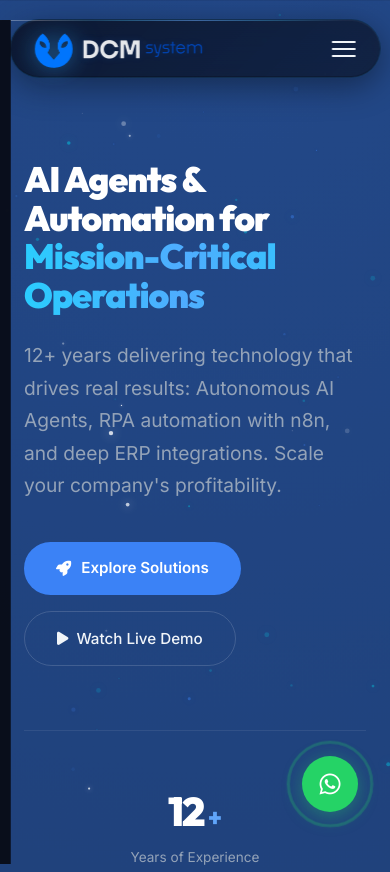
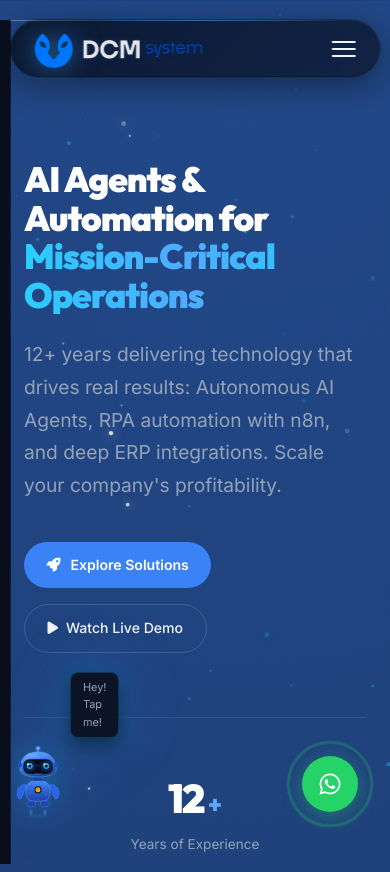
Before and after one commit to bitsapp/DCMWebSite, a website built with Vite: page index.html in a window 390 px wide. Shown: the top 872 px of the page. Built offline with nearby package versions, Linux system fonts and the light colour scheme; animation ran at ten frames a second.

Commit message:
fix: QA pass — robot móvil, responsive completo, bugs de ortografía
Robot:
- Habilitar robot en móvil (<768px) como FAB fixed bottom-left
- Versión móvil: breathing animation, blink, sección awareness, chat completo
- Refactorizar blink a startBlink() compartida desktop/mobile
- Skip GSAP bounce en mobile-mode para evitar saltos de layout
- Fix scroll con offset 110px en botones del chat del robot

Responsive:
- Mejorar 480px: hero/section titles, botones, cards, industries 2 cols
- Añadir padding-bottom en mobile para no solapar el robot FAB
- Ajustar service/project/industry cards en pantallas pequeñas

QA fixes:
- "Solicitar Informacion" → "Solicitar Información" (tilde faltante)
- "Cuentanos" → "Cuéntanos" en placeholder del formulario
- "Nucleo HR" → "Núcleo HR" en HTML y escenario terminal JS
- "Colombia y Canadá" → "Colombia, Las Vegas y Latinoamérica" en meta tags
- "Canadá" → "Las Vegas, EE.UU." en schema.org areaServed
- Actualizar FAQ schema con ubicación correcta

```diff
--- a/index.html
+++ b/index.html
@@ -46,7 +46,7 @@
     <meta property="og:url" content="https://dcmsystem.co/">
     <meta property="og:title" content="Agentes IA y Automatización para tu Empresa | DCM System">
     <meta property="og:description"
-        content="Automatiza el 80% de tus procesos con IA. Agentes inteligentes 24/7, RPA con n8n y software a medida. +12 años. +150 proyectos en Colombia y Canadá.">
+        content="Automatiza el 80% de tus procesos con IA. Agentes inteligentes 24/7, RPA con n8n y software a medida. +12 años. +150 proyectos en Colombia, Las Vegas y Latinoamérica.">
     <meta property="og:image" content="https://dcmsystem.co/og-image.png">
     <meta property="og:image:secure_url" content="https://dcmsystem.co/og-image.png">
     <meta property="og:image:type" content="image/png">
@@ -88,7 +88,7 @@
         "description": "Empresa B2B de tecnología con más de 12 años en Barranquilla, Colombia. Desarrollamos Agentes IA, automatización RPA, software industrial y soluciones enterprise para Utilities, Energía, Salud, Industria y Smart Cities.",
         "foundingDate": "2014",
         "numberOfEmployees": {"@type": "QuantitativeValue", "value": 20},
-        "areaServed": ["Colombia", "Latinoamérica", "Canadá"],
+        "areaServed": ["Colombia", "Latinoamérica", "Las Vegas, EE.UU."],
         "address": {
           "@type": "PostalAddress",
           "streetAddress": "Carrera 60 68 133",
@@ -153,7 +153,7 @@
           {
             "@type": "Question",
             "name": "¿Dónde está ubicado DCM System?",
-            "acceptedAnswer": {"@type": "Answer", "text": "DCM System SAS está ubicado en Barranquilla, Atlántico, Colombia. Operamos proyectos en Colombia, Canadá y otras regiones de Latinoamérica."}
+            "acceptedAnswer": {"@type": "Answer", "text": "DCM System SAS está ubicado en Barranquilla, Atlántico, Colombia. Operamos proyectos en Colombia, Las Vegas (EE.UU.) y otras regiones de Latinoamérica."}
           },
           {
             "@type": "Question",
@@ -445,7 +445,7 @@
                         <h3 class="service-detail-title" id="svc-detail-title"></h3>
                         <p class="service-detail-desc" id="svc-detail-desc"></p>
                         <ul class="service-detail-features" id="svc-detail-features"></ul>
-                        <a href="#contacto" class="btn-primary btn-sm" data-i18n="services.cta">Solicitar Informacion</a>
+                        <a href="#contacto" class="btn-primary btn-sm" data-i18n="services.cta">Solicitar Información</a>
                     </div>
                 </div>
             </section>
@@ -485,7 +485,7 @@
                         <div class="scenario-card" data-scenario="rrhh">
                             <i class="fa-solid fa-users-gear"></i>
                             <div>
-                                <h4 data-i18n="demo.hr.title">Nucleo HR</h4>
+                                <h4 data-i18n="demo.hr.title">Núcleo HR</h4>
                                 <p data-i18n="demo.hr.desc">Onboarding y soporte IT automatizado.</p>
                             </div>
                         </div>
@@ -896,7 +896,7 @@
                             </select>
                         </div>
                         <div class="form-group">
-                            <textarea name="message" rows="4" data-i18n-placeholder="contact.message" placeholder="Cuentanos tu reto..."></textarea>
+                            <textarea name="message" rows="4" data-i18n-placeholder="contact.message" placeholder="Cuéntanos tu reto..."></textarea>
                         </div>
                         <button type="submit" class="btn-primary btn-full">
                             <i class="fa-solid fa-paper-plane"></i>
@@ -1026,7 +1026,7 @@
                 ]
             },
             rrhh: {
-                name: 'Nucleo HR', nameEn: 'HR Core',
+                name: 'Núcleo HR', nameEn: 'HR Core',
                 status: 'Soporte Empleados Online', icon: 'fa-users-gear', color: '#f59e0b',
                 steps: [
                     { type: 'text', delay: 800, content: 'Hola. Soy la IA de RRHH. Para emitir tu certificado laboral bancario urgente, necesito validar tu cargo.' },
--- a/src/robot.js
+++ b/src/robot.js
@@ -220,7 +220,10 @@ let isMoving = false;
 
 // ===================== INIT =====================
 export function initRobot() {
-    if (window.innerWidth < 768) return;
+    if (window.innerWidth < 768) {
+        initMobileRobot();
+        return;
+    }
     createDOM();
     robotEl = document.getElementById('dcm-robot');
     if (!robotEl) return;
@@ -232,15 +235,68 @@ export function initRobot() {
 
     startPhysicsLoop();
     trackEyes();
+    startBlink();
     trackSections();
     setupChat();
 
     // Auto-greeting after 5s
     setTimeout(() => {
         if (!chatOpen) showTooltip(getLang() === 'en' ? 'Hey! Click me!' : 'Hey! Hazme click!');
-        // Little excited bounce
         gsap.to(robotEl, { y: '-=20', duration: 0.2, yoyo: true, repeat: 5, ease: 'sine.inOut' });
     }, 5000);
+}
+
+// ===================== MOBILE ROBOT (simplified — no physics) =====================
+function initMobileRobot() {
+    createDOM();
+    robotEl = document.getElementById('dcm-robot');
+    if (!robotEl) return;
+
+    // Fixed bottom-left, no top positioning (physics driven)
+    robotEl.classList.add('mobile-mode');
+
+    // Gentle idle breathing animation only
+    gsap.to(robotEl, {
+        y: -6, duration: 1.8, yoyo: true, repeat: -1,
+        ease: 'sine.inOut'
+    });
+
+    // Blink still works on mobile
+    startBlink();
+
+    trackSections();
+    setupChat();
+
+    // Auto-greeting after 4s
+    setTimeout(() => {
+        if (!chatOpen) showTooltip(getLang() === 'en' ? 'Hey! Tap me!' : 'Hey! Tócame!');
+    }, 4000);
+}
+
+function startBlink() {
+    function blink() {
+        const eyes = document.getElementById('robot-eyes');
+        if (eyes) {
+            gsap.killTweensOf(eyes, 'scaleY');
+            gsap.to(eyes, {
+                scaleY: 0.08,
+                transformOrigin: 'center 42px',
+                duration: 0.06,
+                yoyo: true,
+                repeat: 1,
+                onComplete: () => gsap.set(eyes, { scaleY: 1, transformOrigin: 'center 42px' })
+            });
+        }
+        setTimeout(blink, 3000 + Math.random() * 4000);
+    }
+    setTimeout(blink, 2000);
+
+    document.addEventListener('visibilitychange', () => {
+        if (!document.hidden) {
+            const eyes = document.getElementById('robot-eyes');
+            if (eyes) gsap.set(eyes, { scaleY: 1, transformOrigin: 'center 42px' });
+        }
+    });
 }
 
 // ===================== PHYSICS LOOP — Fluid & Innovative =====================
@@ -491,32 +547,6 @@ function trackEyes() {
         requestAnimationFrame(updateEyes);
     }
     updateEyes();
-
-    // Natural blink at random intervals
-    function blink() {
-        const eyes = document.getElementById('robot-eyes');
-        if (eyes) {
-            gsap.killTweensOf(eyes, 'scaleY');
-            gsap.to(eyes, {
-                scaleY: 0.08,
-                transformOrigin: 'center 42px',
-                duration: 0.06,
-                yoyo: true,
-                repeat: 1,
-                onComplete: () => gsap.set(eyes, { scaleY: 1, transformOrigin: 'center 42px' })
-            });
-        }
-        setTimeout(blink, 3000 + Math.random() * 4000);
-    }
-    setTimeout(blink, 2000);
-
-    // Recover eyes if tab was backgrounded and blink got stuck
-    document.addEventListener('visibilitychange', () => {
-        if (!document.hidden) {
-            const eyes = document.getElementById('robot-eyes');
-            if (eyes) gsap.set(eyes, { scaleY: 1, transformOrigin: 'center 42px' });
-        }
-    });
 }
 
 // ===================== SECTION TRACKING =====================
@@ -540,11 +570,13 @@ function changeSection(id) {
 
     robotEl.setAttribute('data-expression', ctx.expr);
 
-    // Excited bounce on section change
-    gsap.to(robotEl, {
-        scale: 1.15, duration: 0.15,
-        onComplete: () => gsap.to(robotEl, { scale: 1, duration: 0.4, ease: 'elastic.out(1, 0.4)' })
-    });
+    // Excited bounce on section change (skip on mobile to avoid layout jump)
+    if (!robotEl.classList.contains('mobile-mode')) {
+        gsap.to(robotEl, {
+            scale: 1.15, duration: 0.15,
+            onComplete: () => gsap.to(robotEl, { scale: 1, duration: 0.4, ease: 'elastic.out(1, 0.4)' })
+        });
+    }
 
     if (chatOpen) showContextChat(id);
 }
@@ -784,6 +816,30 @@ function injectStyles() {
     @media (prefers-reduced-motion: reduce) {
         .dcm-robot, .robot-body-svg, .thruster-spark { animation: none !important; transition: none !important; }
     }
+
+    /* Mobile mode — fixed bottom-left, smaller, no physics */
+    .dcm-robot.mobile-mode {
+        top: auto !important;
+        bottom: 24px;
+        left: 12px;
+        width: 52px;
+        height: 74px;
+        transform: none !important;
+    }
+    .dcm-robot.mobile-mode .robot-chat {
+        bottom: 84px;
+        top: auto;
+        left: 0;
+        width: min(290px, calc(100vw - 24px));
+    }
+    .dcm-robot.mobile-mode .robot-tooltip {
+        bottom: 82px;
+        top: auto;
+        left: 58px;
+        font-size: 0.68rem;
+        max-width: calc(100vw - 90px);
+        white-space: normal;
+    }
     `;
     document.head.appendChild(s);
 }
--- a/src/style.css
+++ b/src/style.css
@@ -2019,7 +2019,23 @@ a {
 
 @media (max-width: 480px) {
     .services-grid { grid-template-columns: 1fr; }
-    .industries-grid { grid-template-columns: 1fr; }
+    .industries-grid { grid-template-columns: repeat(2, 1fr); }
+    .hero-title { font-size: clamp(1.9rem, 9vw, 2.6rem) !important; }
+    .section-title { font-size: clamp(1.6rem, 7vw, 2.2rem) !important; }
+    .btn-primary, .btn-ghost { padding: 0.75rem 1.4rem; font-size: 0.88rem; }
+    .proof-stat-number { font-size: 2.8rem; }
+    .contact-info-card { flex-direction: column; gap: 0.75rem; align-items: flex-start; }
+    .bot-preview-phone { max-width: 240px; }
+    .project-card { padding: 1.25rem; }
+    .service-card { padding: 1.25rem; }
+    .industry-card { padding: 1.25rem 0.75rem; }
+    .footer-grid { gap: 2rem; }
+    .nav-cta { padding: 0.7rem 1.4rem; font-size: 0.9rem; }
+}
+
+/* Robot mobile safe zone — content shouldn't overlap robot FAB */
+@media (max-width: 767px) {
+    main, .main-container { padding-bottom: 5rem; }
 }
 
 /* ============ REDUCED MOTION ============ */
```
